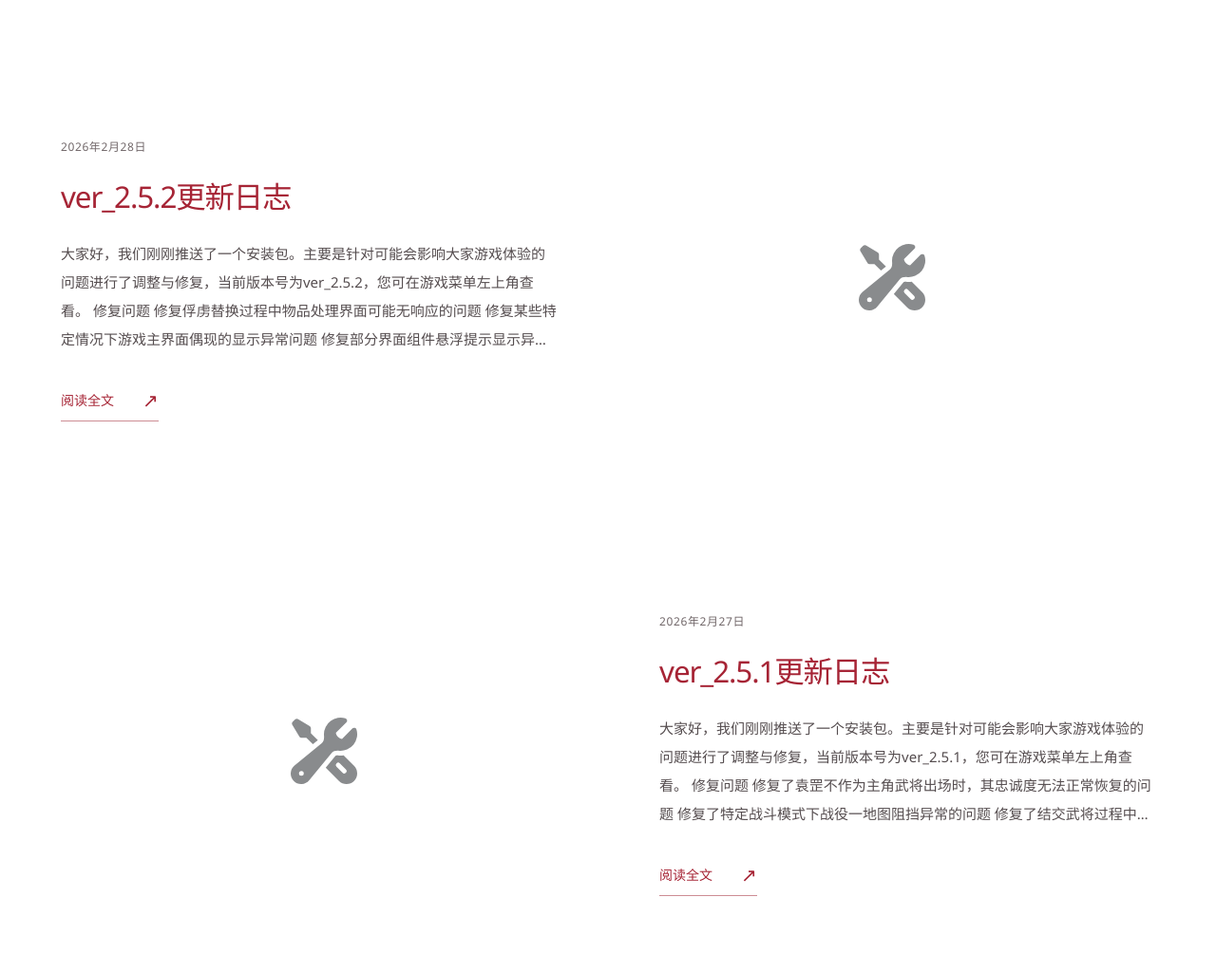
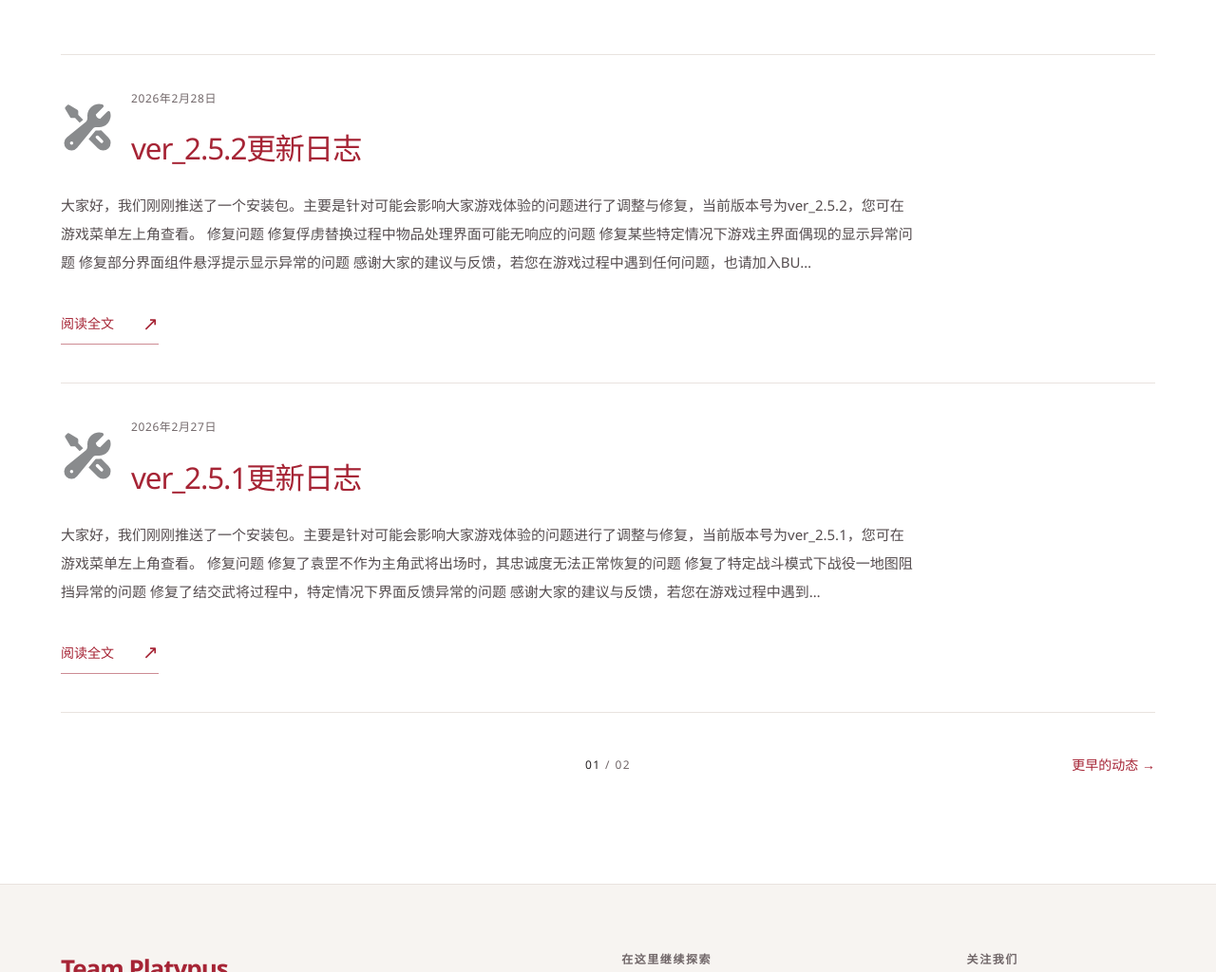
Before and after one commit to Dailin521/MushoudenWeb, an Astro site: page / in a window 1280 px wide. Shown: the part 1628-2652 px from the top of the page at 95% size. Built offline with nearby package versions, Linux system fonts and the light colour scheme; Astro itself is replaced by a stand-in of ours.

Commit message:
Place repair icons beside patch note titles

```diff
--- a/src/components/NewsList.astro
+++ b/src/components/NewsList.astro
@@ -14,13 +14,19 @@ const pagePath = (n: number) => n === 1 ? '' : `news/page/${n}`;
     <div class="news-list">
       {entries.map((entry, index) => {
         const { content, isFallback, actualLocale } = newsContent(entry, locale);
-        return <article class:list={['news-row', { reverse: index % 2 === 1 }]}>
-          <a class:list={['news-cover', { 'patch-cover': content.cover === '/media/news/fix.svg' }]} href={url(locale, `news/${entry.id}`)} tabindex="-1" aria-hidden="true">
+        const isPatch = content.cover === '/media/news/fix.svg';
+        return <article class:list={['news-row', { reverse: !isPatch && index % 2 === 1, 'patch-news': isPatch }]}>
+          {!isPatch && <a class="news-cover" href={url(locale, `news/${entry.id}`)} tabindex="-1" aria-hidden="true">
             <img src={asset(content.cover || '/media/game/strategy.webp')} alt="" width="800" height="540" loading={index === 0 ? 'eager' : 'lazy'} fetchpriority={index === 0 ? 'high' : 'auto'} />
-          </a>
+          </a>}
           <div class="news-text" lang={actualLocale === 'zh' ? 'zh-CN' : 'en'}>
-            <time datetime={entry.publishedAt}>{dateLabel(entry.publishedAt, locale)}</time>
-            <h2><a href={url(locale, `news/${entry.id}`)}>{content.title}</a></h2>
+            <div class:list={{ 'patch-heading': isPatch }}>
+              {isPatch && <img class="repair-icon" src={asset(content.cover)} alt="" aria-hidden="true" width="56" height="56" loading="lazy" />}
+              <div>
+                <time datetime={entry.publishedAt}>{dateLabel(entry.publishedAt, locale)}</time>
+                <h2><a href={url(locale, `news/${entry.id}`)}>{content.title}</a></h2>
+              </div>
+            </div>
             {isFallback && <p class="language-note">{t.fallback}</p>}
             <p class="news-summary">{content.summary}</p>
             <a class="text-link" href={url(locale, `news/${entry.id}`)}>{t.read}<span aria-hidden="true">↗</span><span class="sr-only"> — {content.title}</span></a>
--- a/src/styles/global.css
+++ b/src/styles/global.css
@@ -71,12 +71,18 @@
   .news-row.reverse .news-cover { order: 2; }
   .news-cover { display: flex; justify-content: center; align-items: center; background: var(--white); overflow: hidden; aspect-ratio: 1.35; }
   .news-cover img { width: 100%; height: 100%; object-fit: contain; transition: transform 400ms ease; }
-  .news-cover.patch-cover img { width: 80px; height: 80px; }
   .news-cover:hover img { transform: scale(1.015); }
   .news-text { padding-block: 12px; }
+  .news-row.patch-news { display: block; border-top: 1px solid var(--line); padding-block: 30px 40px; }
+  .patch-news .news-text { max-width: 900px; padding: 0; }
+  .patch-heading { display: flex; align-items: center; gap: 18px; }
+  .patch-heading > div { min-width: 0; }
+  .patch-heading .repair-icon { width: 56px; height: 56px; flex: 0 0 56px; }
+  .patch-news .patch-heading { margin-bottom: 22px; }
   .news-text time, .article-header time { font-size: 12px; color: var(--muted); letter-spacing: .05em; }
   .news-text h2 { color: var(--red-dark); font-size: clamp(24px, 2.45vw, 36px); margin: 15px 0 22px; line-height: 1.5; font-weight: 500; }
   html[lang="en"] .news-text h2 { font-size: clamp(26px, 2.7vw, 39px); line-height: 1.25; font-weight: 550; letter-spacing: -.025em; }
+  .patch-heading h2 { margin-bottom: 0; }
   .news-summary { font-size: 15px; line-height: 2; color: #554d4f; display: -webkit-box; -webkit-line-clamp: 4; -webkit-box-orient: vertical; overflow: hidden; margin-bottom: 28px; }
   .text-link { display: inline-flex; gap: 30px; align-items: center; min-height: 44px; font-size: 14px; color: var(--red-dark); border-bottom: 1px solid #cd8c94; padding-block: 4px; line-height: 1.5; }
   .text-link span[aria-hidden] { font-size: 20px; transition: transform 180ms ease; }
@@ -90,7 +96,6 @@
   .article-header { margin: 48px 0 34px; }
   .article-header h1 { color: var(--red-dark); font-size: clamp(28px, 3.5vw, 46px); margin-top: 14px; }
   .article-cover { width: 100%; max-height: 580px; object-fit: contain; background: var(--paper); margin-bottom: 42px; }
-  .article-cover.patch-cover { width: 64px; height: 64px; background: transparent; margin-bottom: 32px; }
   .language-note { background: var(--paper); border-left: 3px solid var(--red); padding: 14px 18px; font-size: 14px; margin-bottom: 20px; }
   .prose { line-height: 2; font-size: 16px; overflow-wrap: anywhere; }
   .prose p { margin-bottom: 22px; }
@@ -220,9 +225,11 @@
   .news-row.reverse .news-cover { order: 0; }
   .news-row + .news-row { border-top: 1px solid var(--line); padding-top: 36px; }
   .news-cover { aspect-ratio: 1.5; }
-  .news-cover.patch-cover img { width: 64px; height: 64px; }
   .news-text { padding: 0; }
   .news-text h2, html[lang="en"] .news-text h2 { font-size: 25px; margin: 10px 0 16px; }
+  .patch-heading { gap: 12px; }
+  .patch-heading .repair-icon { width: 40px; height: 40px; flex-basis: 40px; }
+  .news-text .patch-heading h2 { margin-bottom: 0; }
   .news-summary { font-size: 15px; line-height: 1.9; -webkit-line-clamp: 3; }
   .text-link { font-size: 14px; gap: 24px; }
   .pagination { padding-top: 16px; font-size: 12px; }
```
Also changed, not shown: src/components/NewsArticle.astro (+6 -2 lines).
